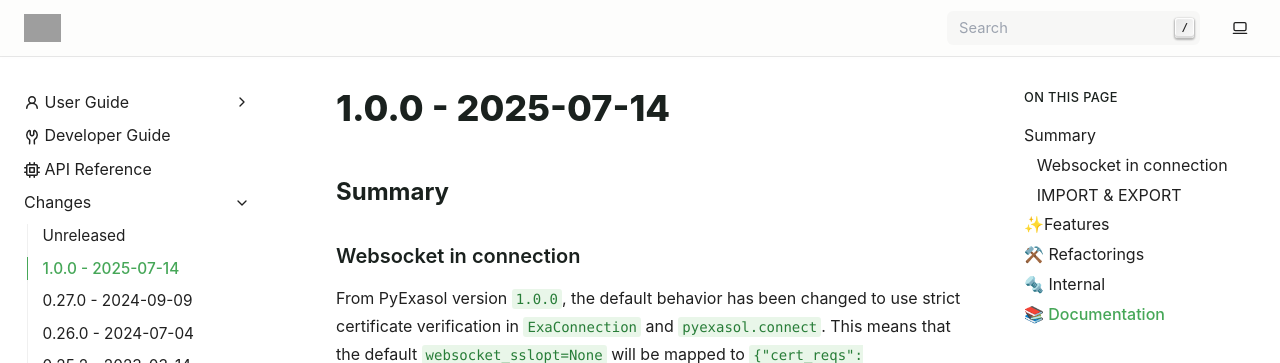
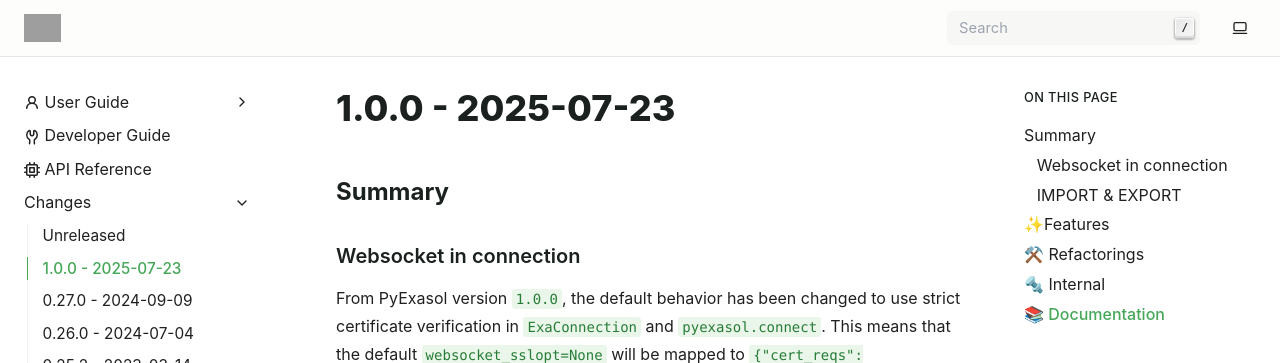
Before and after one commit to exasol/pyexasol, a Sphinx documentation site: the page built from doc/changes/changes_1.0.0.md, in a window 1280 px wide and 900 px high. Shown: the top 363 px of the window. Built offline with Sphinx 7.4.7, drawn with Linux system fonts in a browser that asks for light colours; pages that are not in the unit, such as notebooks, are missing from menus; grey boxes are pictures that could not be loaded.

Commit message:
Update release date to tomorrow

```diff
--- a/doc/changes/changes_1.0.0.md
+++ b/doc/changes/changes_1.0.0.md
@@ -1,4 +1,4 @@
-# 1.0.0 - 2025-07-14
+# 1.0.0 - 2025-07-23
 
 ## Summary
 
```
